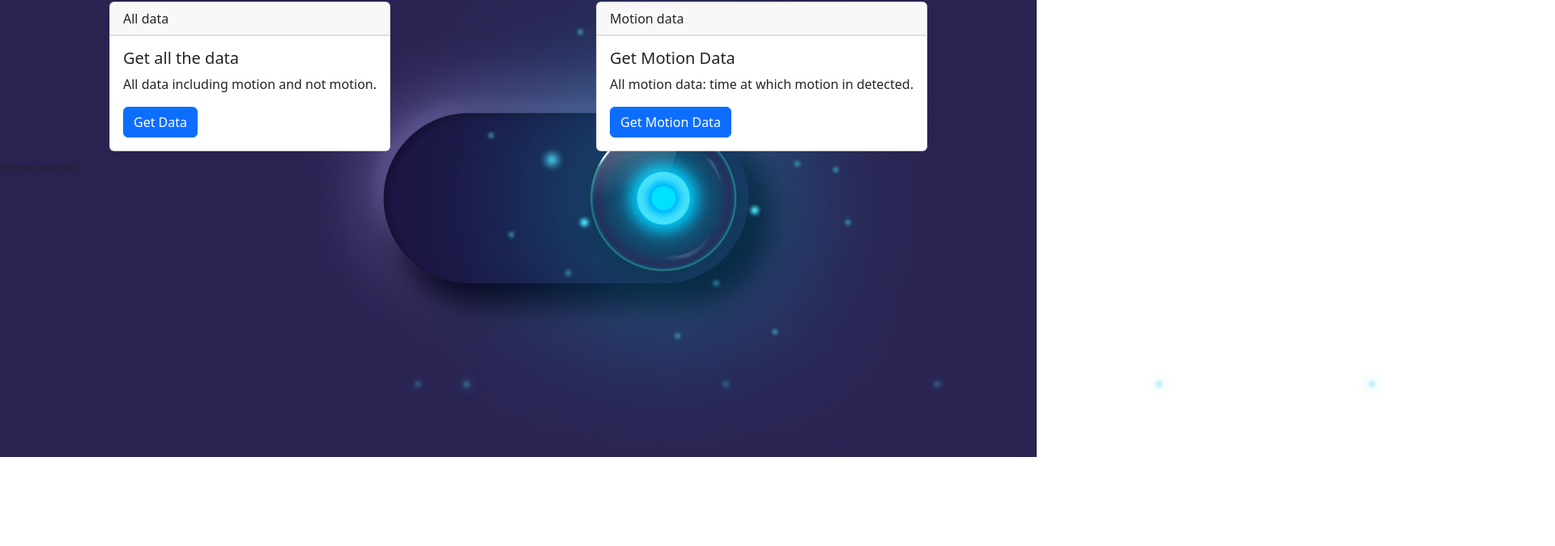
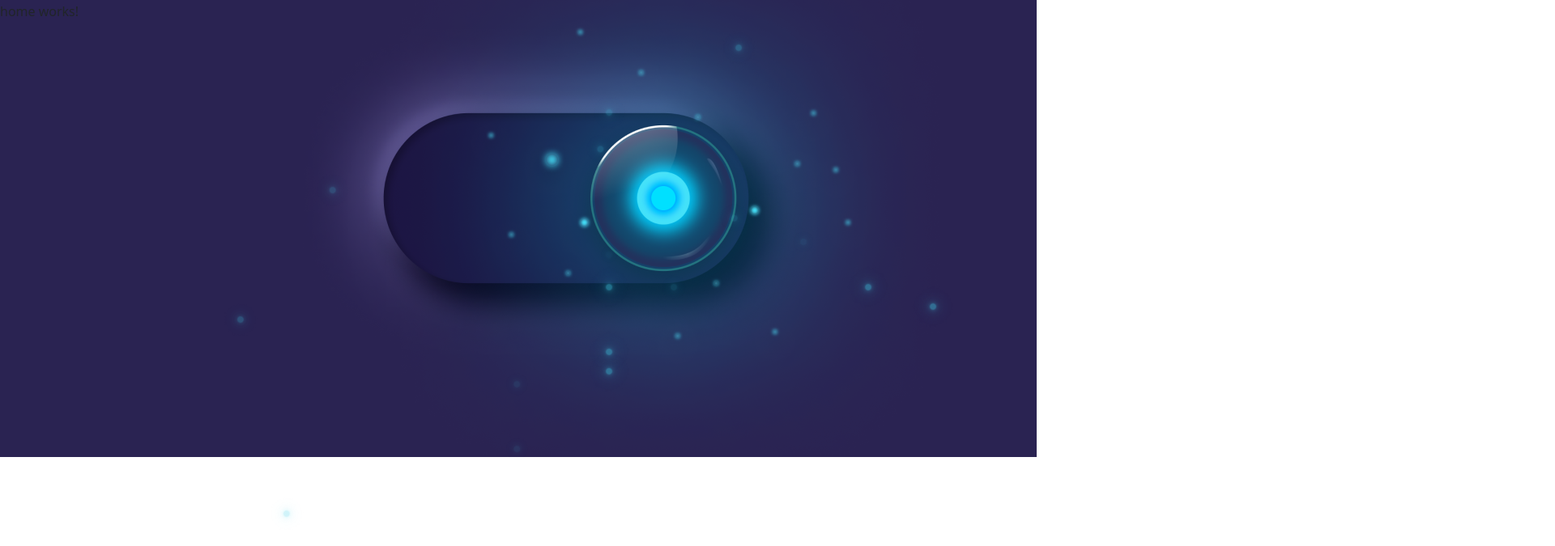
Before and after one commit to krsna23/iot-light-frontend, an Angular app: page / in a window 1280 px wide. Shown: the part 235-910 px from the top of the page at 81% size, 1920 px wide, since content can reach past the window. Before the commit the page ends 800 px from the top, so only its background shows below. Built offline with nearby package versions, Linux system fonts and the light colour scheme.

Commit message:
Animations added
Added animations in the home page. The small glowing objects are moving in all the direction. Its origin is tentatively in the backgroundn image where the light glows.

```diff
--- a/src/app/app.component.css
+++ b/src/app/app.component.css
@@ -35,7 +35,7 @@ h2{
 
 .stars2 img{
     width: 80px;
-    animation: star2 7s linear infinite;
+    animation: star2 9s linear infinite;
 }
 
 .stars3 img{
@@ -43,11 +43,25 @@ h2{
     animation: star3 9s linear infinite;
 }
 
+.stars1 {
+    margin-left: 55vw;
+    margin-top: 48vh;
+    width: 40vw;
+    position: absolute;
+}
 
-.stars1, .stars2, .stars3 {
-    margin-left: 60vw;
-    margin-top: 60vh;
-    width: 22vw;
+.stars2 {
+    margin-left: 55vw;
+    margin-top: 45vh;
+    width: 32vw;
+    position: absolute;
+}
+
+.stars3 {
+    margin-left: 55vw;
+    margin-top: 30vh;
+    height: 22vh;
+    width: 100px;
     position: absolute;
 }
 
@@ -69,15 +83,15 @@ h2{
         opacity: 0;
     }
     50%{
-        transform: translateX(-50vh);
+        transform: translateY(-40vh);
         opacity: .7;
     }
     75%{
-        transform: translateX(-30vh);
+        transform: translateY(-60vh);
         opacity: .8;
     }
     100%{
-        transform: translateX(-10vh);
+        transform: translateY(-80vh);
         opacity: .3;
     }
 }
@@ -87,33 +101,33 @@ h2{
         opacity: .3;
     }
     50%{
-        transform: translateX(80vw);
+        transform: translate(-30vw, -30vw);
         opacity: .7;
     }
     75%{
-        transform: translateX(90vw);
+        transform: translate(-50vw, -50vw);
         opacity: .8;
     }
     100%{
-        transform: translateX(96vw);
+        transform: translate(-75vw, -75vw);
         opacity: .3;
     }
 }
 
 @keyframes star3{
     0%{
-        opacity: .3;
+        opacity: .1;
     }
     50%{
-        transform: translateX(40vw);
+        transform: translateX(-40vw);
         opacity: .7;
     }
     75%{
-        transform: translateX(20vh);
+        transform: translateX(-60vw);
         opacity: .8;
     }
     100%{
-        transform: translateX(3vh);
+        transform: translateX(-80vw);
         opacity: .3;
     }
 }
@@ -136,25 +150,25 @@ h2{
 }
 
 .stars1 img:nth-child(5){
-    animation-delay: 4s;
+    animation-delay: 0s;
 }
 
 .stars1 img:nth-child(6){
-    animation-delay: 1.5s;
+    animation-delay: 5.5s;
 }
 
 .stars1 img:nth-child(7){
-    animation-delay: 2.5s;
+    animation-delay: 6.5s;
 }
 
 .stars1 img:nth-child(8){
-    animation-delay: 0.5s;
+    animation-delay: 7.5s;
 }
 
 
 /* For second element */
 .stars2 img:nth-child(1){
-    animation-delay: 2s;
+    animation-delay: 9s;
 }
 
 .stars2 img:nth-child(2){
@@ -162,7 +176,7 @@ h2{
 }
 
 .stars2 img:nth-child(3){
-    animation-delay: 1s;
+    animation-delay: 3s;
 }
 
 .stars2 img:nth-child(4){
@@ -170,19 +184,19 @@ h2{
 }
 
 .stars2 img:nth-child(5){
-    animation-delay: 4s;
+    animation-delay: 8s;
 }
 
 .stars2 img:nth-child(6){
-    animation-delay: 1.5s;
+    animation-delay: 6.5s;
 }
 
 .stars2 img:nth-child(7){
-    animation-delay: 2.5s;
+    animation-delay: 2s;
 }
 
 .stars2 img:nth-child(8){
-    animation-delay: 0.5s;
+    animation-delay: 1s;
 }
 
 
--- a/src/app/app.component.html
+++ b/src/app/app.component.html
@@ -21,9 +21,16 @@
           <img src="../assets/ellipse1.png"/>
           <img src="../assets/ellipse1.png"/>
           <img src="../assets/ellipse1.png"/>
+          <img src="../assets/ellipse1.png"/>
+          <img src="../assets/ellipse1.png"/>
+          <img src="../assets/ellipse1.png"/>
+          <img src="../assets/ellipse1.png"/>
         </div>
 
         <div class="stars2">
+          <img src="../assets/ellipse1.png"/>
+          <img src="../assets/ellipse1.png"/>
+          <img src="../assets/ellipse1.png"/>
           <img src="../assets/ellipse1.png"/>
           <img src="../assets/ellipse1.png"/>
           <img src="../assets/ellipse1.png"/>
@@ -33,6 +40,10 @@
           <img src="../assets/ellipse1.png"/>
           <img src="../assets/ellipse1.png"/>
           <img src="../assets/ellipse1.png"/>
+          <img src="../assets/ellipse1.png"/>
+          <img src="../assets/ellipse1.png"/>
+          <img src="../assets/ellipse1.png"/>
+
         </div>
 
         <h2>Dashboard</h2>
@@ -43,7 +54,7 @@
         </p> -->
       </div>
 
-      <section class="cards">
+      <!-- <section class="cards">
         <div class="card">
           <div class="card-header">
             All data
@@ -65,7 +76,7 @@
             <a routerLink="/motion-data/:data" class="btn btn-primary" (click)="getMotionData()">Get Motion Data</a>
           </div>
         </div>
-      </section>
+      </section> -->
     </main>
 
     <!-- <app-motion-data [message]="message"></app-motion-data> -->
```
